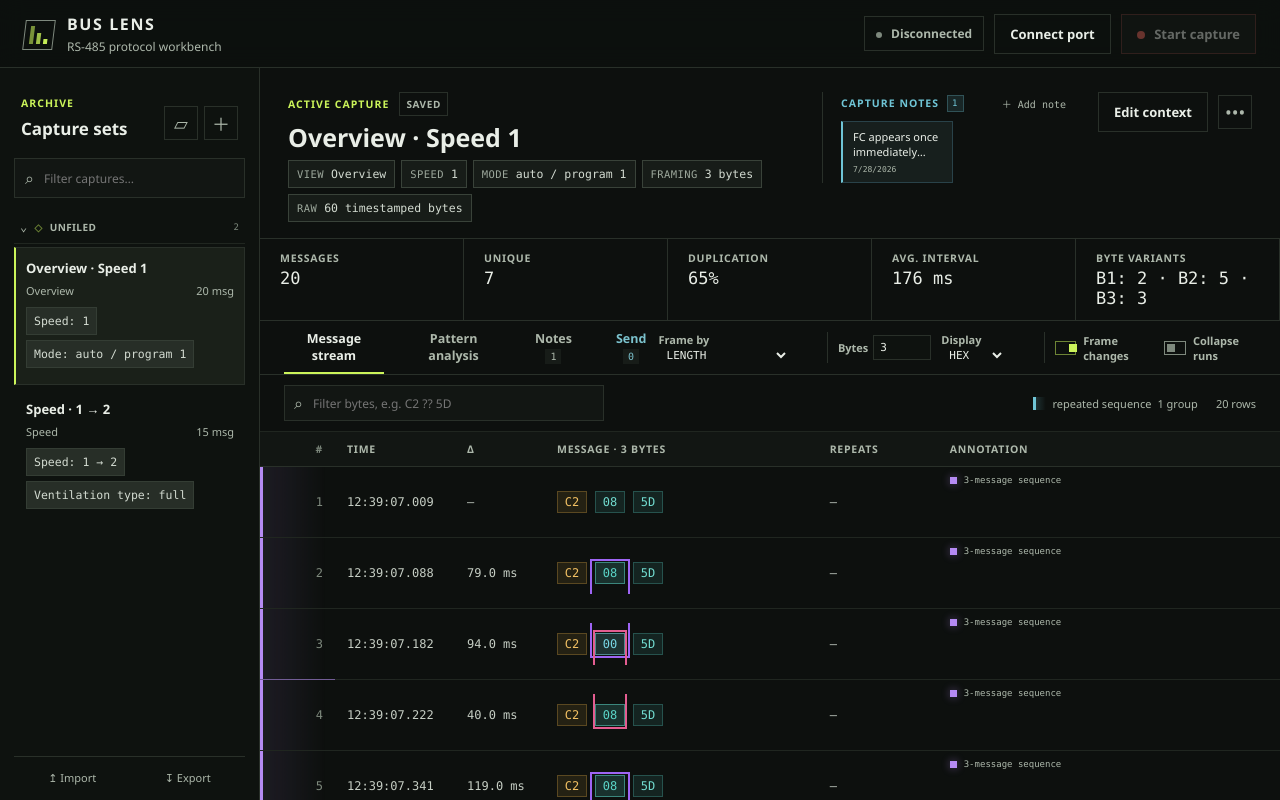
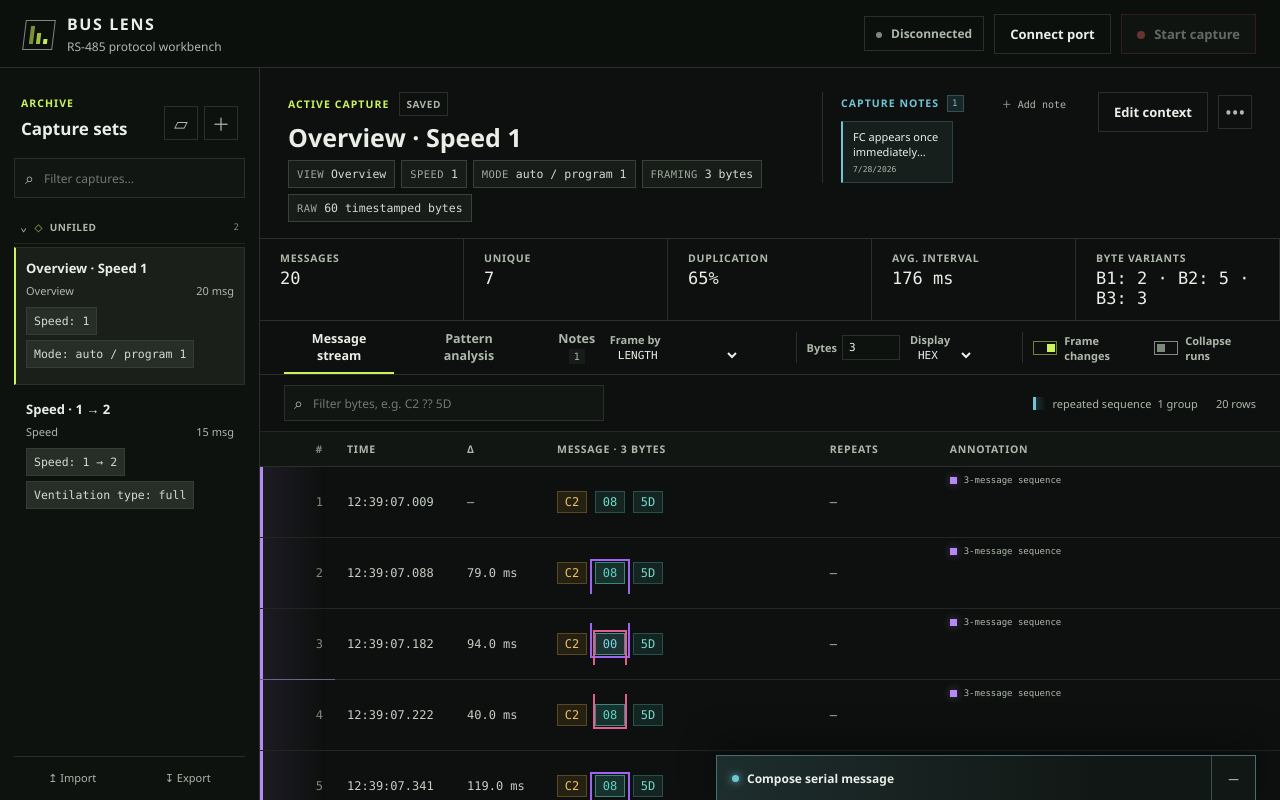
Before and after one commit to Wiktor102/bus-lens, a React (Vite) app: page / in a window 1280 px wide. Built offline with nearby package versions, Linux system fonts and the light colour scheme.

Commit message:
feat: move serial send into compose popup

```diff
--- a/src/App.tsx
+++ b/src/App.tsx
@@ -150,9 +150,6 @@ function Toolbar() {
 				<button className="tab" data-panel="notes">
 					Notes <span id="notesCount">0</span>
 				</button>
-				<button className="tab transmit-tab" data-panel="send">
-					Send <span id="queueTabCount">0</span>
-				</button>
 			</div>
 			<div className="toolbar-controls">
 				<label className="compact-select">
@@ -256,13 +253,25 @@ function StreamPanel() {
 
 function SendPanel() {
 	return (
-		<div id="sendPanel" className="tab-panel send-workbench">
-			<div className="send-workbench-header">
-				<div>
-					<span className="eyebrow">Serial transmit</span>
-					<h2>Send workbench</h2>
+		<aside id="sendPanel" className="send-popup collapsed" aria-label="Serial message composer">
+			<header className="send-popup-titlebar">
+				<button
+					id="toggleSendPopupBtn"
+					className="send-popup-toggle"
+					type="button"
+					aria-expanded="false"
+					aria-controls="sendPopupContent"
+				>
+					<span className="send-popup-title"><i aria-hidden="true" /> Compose serial message</span>
+					<span id="queueTabCount" className="send-popup-count" aria-label="Messages in queue">0</span>
+				</button>
+				<button id="minimizeSendPopupBtn" className="send-popup-minimize" type="button" aria-label="Minimize composer">
+					—
+				</button>
+			</header>
+			<div id="sendPopupContent" className="send-popup-content">
+				<div className="send-popup-meta">
 					<p id="sendConnectionHint">Connect a serial port to send. Drafts and queue stay saved locally.</p>
-				</div>
 					<span id="sendStatusBadge" className="send-status">
 						<i /> OFFLINE
 					</span>
@@ -341,6 +350,7 @@ function SendPanel() {
 					</section>
 				</div>
 			</div>
+		</aside>
 	);
 }
 
@@ -718,12 +728,12 @@ function App() {
 						<CaptureHeader />
 						<Toolbar />
 						<StreamPanel />
-						<SendPanel />
 						<AnalysisPanel />
 						<NotesPanel />
 					</section>
 				</main>
 			</div>
+			<SendPanel />
 			<ContextDialog />
 			<SectionsDialog />
 			<AnnotationDialog />
--- a/src/controller.ts
+++ b/src/controller.ts
@@ -533,6 +533,7 @@ function renderSendWorkbench() {
 		: "Connect a serial port to send. Drafts and queue stay saved locally.";
 	$("#queueCount").textContent = state.sendQueue.length;
 	$("#queueTabCount").textContent = state.sendQueue.length;
+	$("#queueTabCount").classList.toggle("hidden", !state.sendQueue.length);
 	$("#historyCount").textContent = state.sendHistory.length;
 	$("#queueList").innerHTML = state.sendQueue.length
 		? state.sendQueue
@@ -2331,10 +2332,22 @@ $$(".tab").forEach(
 			$$(".tab").forEach(x => x.classList.toggle("active", x === tab));
 			$$(".tab-panel").forEach(x => x.classList.remove("active"));
 			$(`#${tab.dataset.panel}Panel`).classList.add("active");
-			$(".toolbar").classList.toggle("send-view", tab.dataset.panel === "send");
-			if (tab.dataset.panel === "send") renderSendWorkbench();
+			$(".toolbar").classList.remove("send-view");
 		})
 );
+function setSendPopupOpen(open, { focusComposer = false } = {}) {
+	const popup = $("#sendPanel");
+	popup.classList.toggle("collapsed", !open);
+	$("#toggleSendPopupBtn").setAttribute("aria-expanded", String(open));
+	$("#minimizeSendPopupBtn").setAttribute("aria-label", open ? "Minimize composer" : "Open composer");
+	if (open) {
+		renderSendWorkbench();
+		if (focusComposer) requestAnimationFrame(() => $("#transmitHex").focus());
+	}
+}
+$("#toggleSendPopupBtn").onclick = () =>
+	setSendPopupOpen($("#sendPanel").classList.contains("collapsed"), { focusComposer: true });
+$("#minimizeSendPopupBtn").onclick = () => setSendPopupOpen(false);
 $("#captureNoteForm").onsubmit = e => {
 	e.preventDefault();
 	if (!capture()) return;
--- a/src/styles.css
+++ b/src/styles.css
@@ -1098,6 +1098,98 @@ input:checked + .switch::after {
 	font-size: 11px;
 	line-height: 1.5;
 }
+
+/* The transmitter stays available without taking over the analysis workspace. */
+.send-popup {
+	position: fixed;
+	right: 24px;
+	bottom: 0;
+	z-index: 30;
+	width: min(540px, calc(100vw - 32px));
+	border: 1px solid color-mix(in srgb, var(--blue) 42%, var(--line));
+	border-bottom: 0;
+	background: #111714;
+	box-shadow: 0 -12px 36px rgba(0, 0, 0, 0.36);
+}
+.send-popup-titlebar {
+	display: flex;
+	min-height: 44px;
+	border-bottom: 1px solid color-mix(in srgb, var(--blue) 26%, var(--line));
+	background: linear-gradient(90deg, color-mix(in srgb, var(--blue) 13%, #111714), #111714 72%);
+}
+.send-popup-toggle {
+	min-width: 0;
+	flex: 1;
+	display: flex;
+	align-items: center;
+	gap: 9px;
+	padding: 0 15px;
+	border: 0;
+	background: transparent;
+	color: var(--ink);
+	cursor: pointer;
+	text-align: left;
+	font-size: 12px;
+	font-weight: 650;
+}
+.send-popup-toggle:hover { background: color-mix(in srgb, var(--blue) 7%, transparent); }
+.send-popup-title { display: flex; align-items: center; gap: 8px; }
+.send-popup-title i {
+	width: 7px;
+	height: 7px;
+	border-radius: 50%;
+	background: var(--blue);
+	box-shadow: 0 0 9px var(--blue);
+}
+.send-popup-count {
+	margin-left: auto;
+	min-width: 18px;
+	padding: 2px 5px;
+	background: color-mix(in srgb, var(--blue) 14%, transparent);
+	color: #d8f9ff;
+	font: 9px var(--mono);
+	text-align: center;
+}
+.send-popup-minimize {
+	width: 44px;
+	border: 0;
+	border-left: 1px solid color-mix(in srgb, var(--blue) 22%, var(--line));
+	background: transparent;
+	color: var(--muted);
+	cursor: pointer;
+	font: 16px var(--mono);
+}
+.send-popup-minimize:hover { color: var(--ink); background: color-mix(in srgb, var(--blue) 7%, transparent); }
+.send-popup-content {
+	max-height: min(680px, calc(100vh - 110px));
+	overflow: auto;
+	padding: 14px;
+}
+.send-popup.collapsed .send-popup-content { display: none; }
+.send-popup.collapsed .send-popup-titlebar { border-bottom: 0; }
+.send-popup-meta {
+	display: flex;
+	align-items: center;
+	justify-content: space-between;
+	gap: 12px;
+	margin: 0 1px 13px;
+}
+.send-popup-meta p { margin: 0; color: var(--muted); font-size: 10px; line-height: 1.35; }
+.send-popup .send-status { flex: 0 0 auto; }
+.send-popup .send-grid {
+	display: grid;
+	grid-template-columns: 1fr;
+	gap: 10px;
+	max-width: none;
+	margin: 0;
+}
+.send-popup .send-card { padding: 13px; }
+.send-popup .send-card-heading { margin-bottom: 10px; }
+.send-popup .composer-card .transmit-input { margin-top: 12px; }
+.send-popup .composer-card .transmit-hint { margin: 7px 0 11px; }
+.send-popup .queue-list { min-height: 54px; max-height: 150px; }
+.send-popup .send-history { max-height: 180px; }
+.send-popup .send-empty { padding: 14px 10px; }
 .row-actions {
 	display: flex;
 	align-items: center;
@@ -1960,6 +2052,13 @@ tr:hover .add-note {
 }
 
 @media (max-width: 680px) {
+	.send-popup {
+		right: 8px;
+		width: calc(100vw - 16px);
+	}
+	.send-popup-content { max-height: calc(100vh - 86px); padding: 10px; }
+	.send-popup-meta { align-items: flex-start; }
+	.send-popup .keyboard-hint { display: none; }
 	.workspace {
 		display: block;
 		height: auto;
```
Lines whose indentation alone changed are shown as unchanged.
